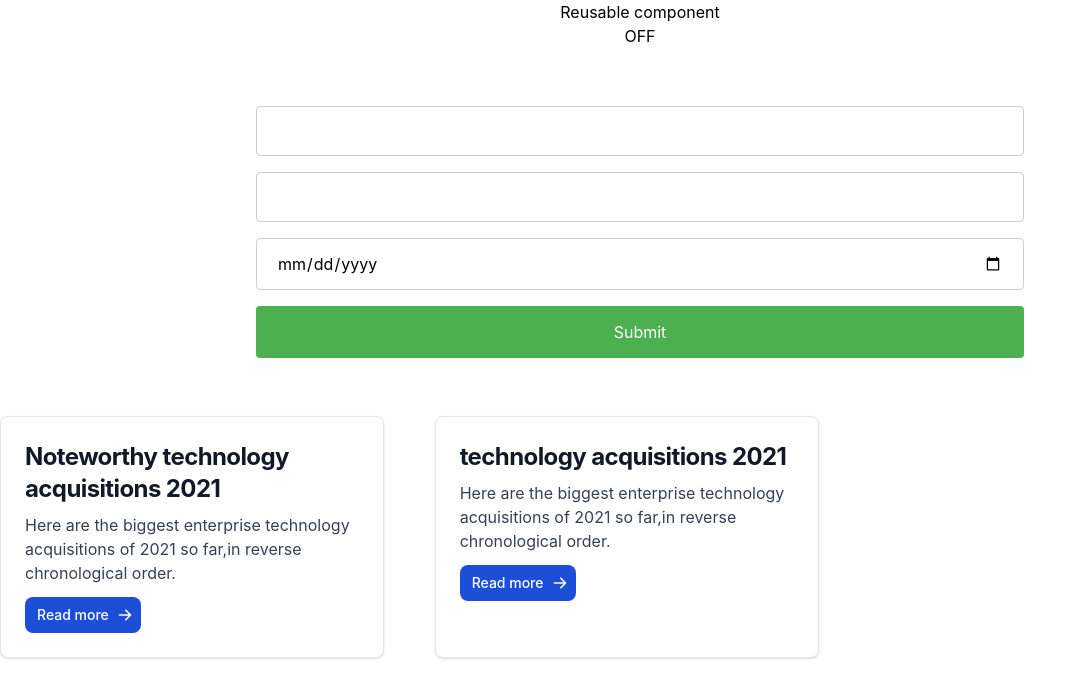
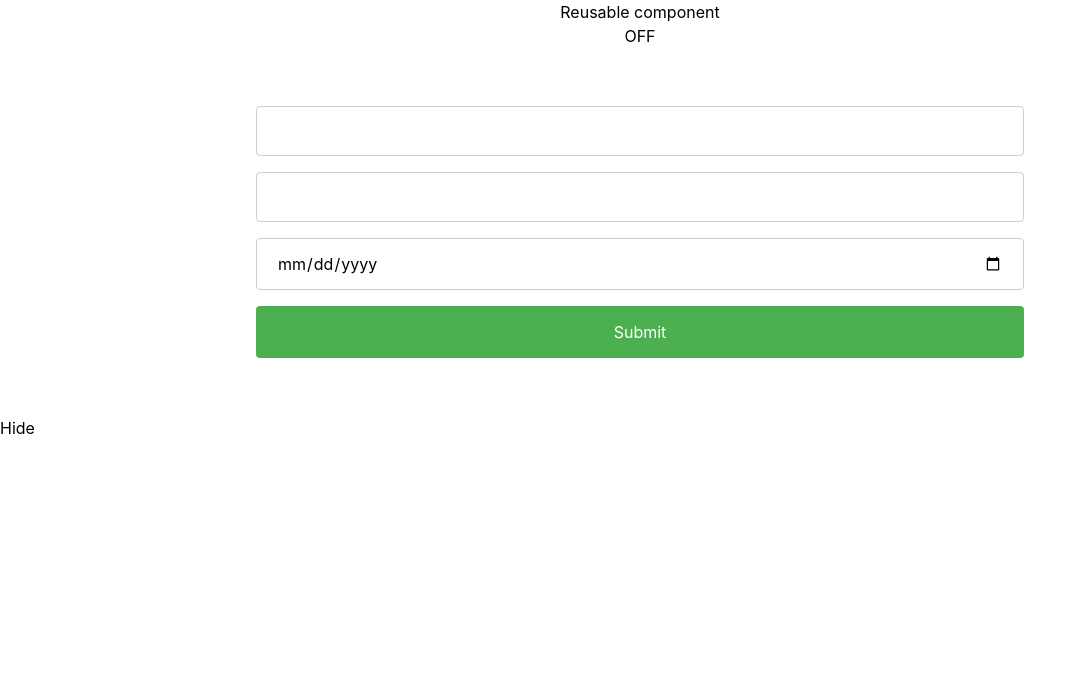
Before and after one commit to shemajolivetgislain/react-levelup, a React (Create React App) app: page / in a window 1280 px wide. Shown: the top 698 px of the page, without its empty margins (0-1087 px from the left). Built offline with nearby package versions, Linux system fonts and the light colour scheme.

Commit message:
useState recap

```diff
--- a/src/App.js
+++ b/src/App.js
@@ -1,17 +1,27 @@
 import "./App.css";
-import React from "react";
+import { React, useState } from "react";
 import Tooglestatus from "./components/Tooglestatus";
 import Login from "./Pages/Login";
 import Home from "./Pages/Home";
+import Input from "./components/Input";
 
 function App() {
+  const [hide, setHide] = useState(false);
+
+  const hideComponent = () => setHide((previous) => !previous);
   return (
     <div>
-
-      <Tooglestatus title="Reusable component" content= "here is how make reusable component"/>
-      <Login/>
-      <Home/>
-
+      <Tooglestatus
+        title="Reusable component"
+        content="here is how make reusable component"
+      />
+      <Login />
+      <button onClick={hideComponent}>
+        {/* this if hide state is true then show else Hide */}
+        {hide ? "Show" : "Hide"}
+      </button>
+      {/* <Input type="submit" value="Hide" onClick = {hideComponent}/> */}
+      {hide && <Home />}
     </div>
   );
 }
--- a/src/components/Card.jsx
+++ b/src/components/Card.jsx
@@ -1,4 +1,5 @@
 import React from "react";
+import { Link } from "react-router-dom";
 
 function Card({ header, content, value }) {
   return (
--- a/src/components/Input.jsx
+++ b/src/components/Input.jsx
@@ -1,7 +1,7 @@
 import React from 'react'
 
-function Input({type, value, onChange,name}) {
-  return <input type={type} onChange={onChange} name={name} value={value}/>;
+function Input({type, value, onChange,name, onClick}) {
+  return <input type={type} onChange={onChange} onClick={onClick} name={name} value={value}/>;
 }
 
 export default Input
```
